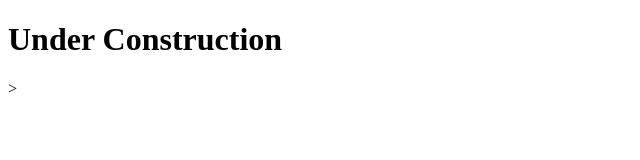
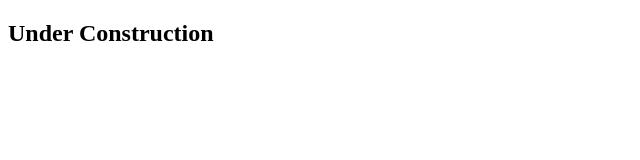
Before and after one commit to ashiksujath2/ashiksujath2.github.io, a plain HTML site: page index.html in a window 1280 px wide. Shown: the whole page, without its empty margins (0-640 px from the left). Drawn offline with Linux system fonts and the light colour scheme.

Commit message:
Typo fix

```diff
--- a/index.html
+++ b/index.html
@@ -4,6 +4,6 @@
     <title>Ashik Sujath</title>
 </head>
 <body>
-    <h1>Under Construction</h1>>
+    <h2>Under Construction</h2>
 </body>
 </html>
```
